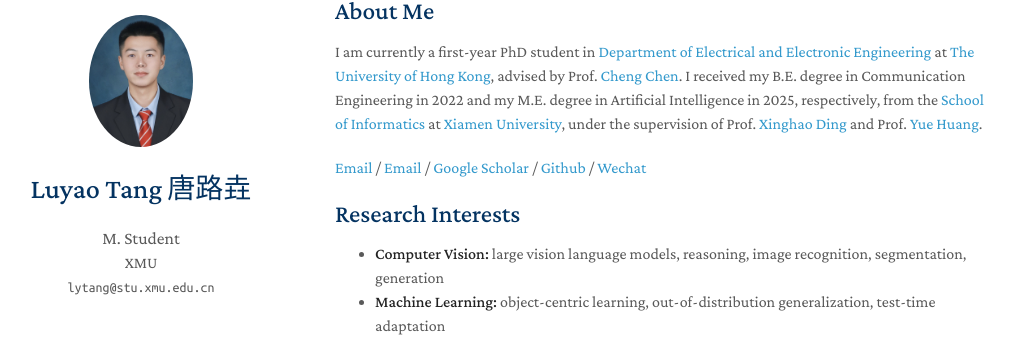
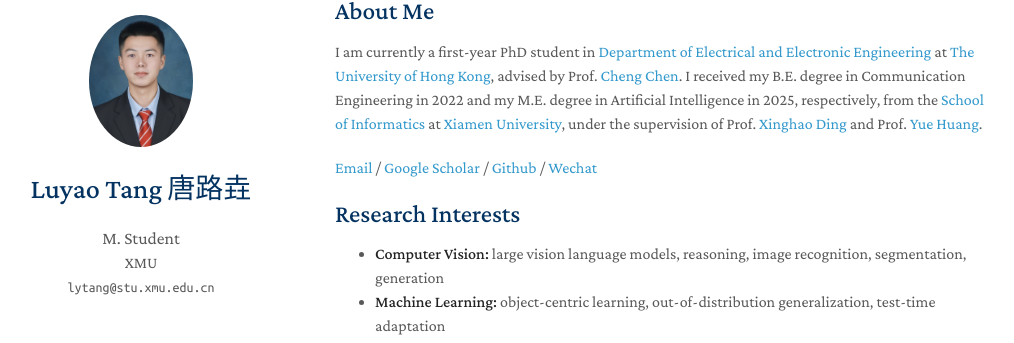
Before and after one commit to lytang63/lytang63.github.io, a Jekyll site: the page built from index.md, in a window 1280 px wide and 900 px high. Shown: the part 69-412 px from the top of the window, without its empty margins (135-1149 px from the left). Built offline with Jekyll 4.4.1, drawn with Linux system fonts in a browser that asks for light colours; nearby versions of some CDN libraries; a style sheet for code colours, icons or effects is not loaded; our own code applies the rules of GitHub Pages for plain Markdown files.

Commit message:
Update index.md

```diff
--- a/index.md
+++ b/index.md
@@ -3,9 +3,9 @@ layout: homepage
 ---
 
 ## About Me
-I am currently a first-year PhD student in [Department of Electrical and Electronic Engineering](https://www.eee.hku.hk/) at [The University of Hong Kong](https://www.hku.hk/), advised by Prof. [Cheng Chen](https://cchen-cc.github.io/). I received my B.E. degree in Communication Engineering in 2022 and my M.E. degree in Artificial Intelligence in 2025, respectively, from the [School of Informatics](https://informatics.xmu.edu.cn/) at [Xiamen University](https://www.xmu.edu.cn/), under the supervision of Prof. [Xinghao Ding](https://xmu-smartdsp.github.io/teamindex/xhding.html) and Prof. [Yue Huang](https://xmu-smartdsp.github.io/teamindex/yhuang.html).
+I am currently a first-year PhD student in [Department of Electrical and Electronic Engineering](https://www.eee.hku.hk/) at [The University of Hong Kong](https://www.hku.hk/), advised by Prof. [Cheng Chen](https://cchen-cc.github.io/). I received my B.E. degree in Communication Engineering in 2022 and my M.E. degree in Artificial Intelligence in 2025, respectively, from the [School of Informatics](https://informatics.xmu.edu.cn/) at [Xiamen University](https://www.xmu.edu.cn/), under the supervision of Prof. [Xinghao Ding](https://scholar.google.com/citations?user=k5hVBfMAAAAJ) and Prof. [Yue Huang](https://scholar.google.com/citations?user=smxgn4YAAAAJ).
 
-[Email](mailto:lytang@stu.xmu.edu.cn) / [Email](mailto:lytang1999@gmail.com) / [Google Scholar](https://scholar.google.com/citations?user=kKaYkMcAAAAJ) / [Github](https://github.com/lytang63) / [Wechat](./assets/img/wechat.jpg)
+[Email](mailto:lytang1999@gmail.com) / [Google Scholar](https://scholar.google.com/citations?user=kKaYkMcAAAAJ) / [Github](https://github.com/lytang63) / [Wechat](./assets/img/wechat.jpg)
 
 ## Research Interests
 
```
